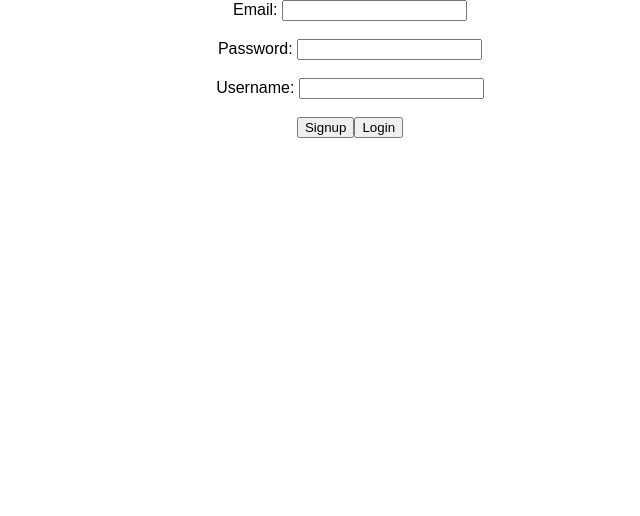
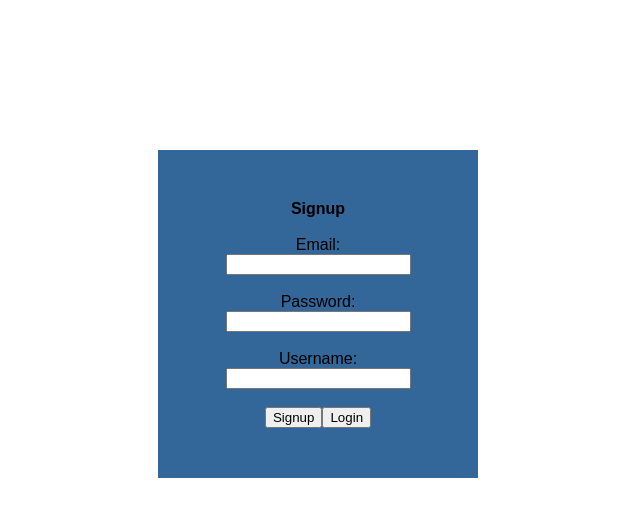
Before and after one commit to aiswarya309/webpage_03_10_22, a React (Create React App) app: page /signup in a window 1280 px wide. Shown: the top 516 px of the page, without its empty margins (290-930 px from the left). Built offline with nearby package versions, Linux system fonts and the light colour scheme.

Commit message:
first commit

```diff
--- /dev/null
+++ b/src/Redux/signup/signupType.tsx
@@ -0,0 +1 @@
+export const SIGNUP='SIGNUP'
--- a/src/component/Description/description.tsx
+++ b/src/component/Description/description.tsx
@@ -5,7 +5,7 @@ function Details(){
 	<div className="section-two">
 	<h2>Details</h2>
 	<p>
-        Lorem ipsum dolor sit amet, consectetur adipiscing elit. Phasellus ut magna turpis. Proin non fringilla nisi. Suspendisse malesuada felis id nibh<br/>
+        Lorem ipsum dolor amet, consectetur adipiscing elit. Phasellus ut magna turpis. Proin non fringilla nisi. Suspendisse malesuada felis id nibh<br/>
 	ullamcorper vulputate. Nam commodo dolor eu sem feugiat, id hendrerit nunc vestibulum. Quisque scelerisque elementum sem, id lobortis arcu pellentesque sit.<br/>
 	lacinia lobortis aliquet. Quisque pharetra arcu eget tortor malesuada faucibus. Praesent tempor lobortis facilisis. Phasellus et mattis tellus. Duis consectetur augue<br/>
 	 lacus, quis fringilla risus varius eget. Integer ut est sollicitudin, pulvinar est non, consectetur elit.
--- a/src/component/Footer/footer.tsx
+++ b/src/component/Footer/footer.tsx
@@ -2,6 +2,7 @@ import './FooterStyle.css'
 import { FaFacebookF,FaInstagram ,FaTwitter} from 'react-icons/fa';
 import './FooterStyle.css'
 function Footer(){
+    console.log("Footer.js")
     return(
         <footer className="common">
             <div className="container">
--- a/src/component/Header/header.tsx
+++ b/src/component/Header/header.tsx
@@ -13,6 +13,7 @@ type navData={
 }
 
 function Header(props:any){
+	console.log("Header.js")
 	let history =useHistory()
 	useEffect(()=>{
 		props.HeaderDispatch()
--- a/src/component/Login/Login.tsx
+++ b/src/component/Login/Login.tsx
@@ -1,4 +1,5 @@
-import { useState } from "react";
+import { useState,useEffect } from "react";
+import './login.css'
 import { useHistory ,Link} from "react-router-dom";
 import { authData } from "../../Redux/App/actionApp";
 import { useDispatch} from 'react-redux';
@@ -15,8 +16,7 @@ function Login(){
     const dispatch =useDispatch()
     const btnClick =() =>{
         if((txtName === 'admin') && (password === 'admin')){
-            toast.success("succes")
-
+            // toast.success("succes")
             sessionStorage.setItem("AuthValue","true")
             dispatch(authData())
             history.push('/')
@@ -24,13 +24,29 @@ function Login(){
             history.push('/login')
         }
     }
+    const logintextname=(val:any)=>{
+        setLoginData({...loginData,txtName:val.target.value})
+    }
+    const loginpassword=(val:any)=>{
+        setLoginData({...loginData,password:val.target.value})
+    }
+    const btnsignup =()=>{
+        history.push('/signup')
+    }
+    // useEffect(() => {
+    //     let isAuth:any = sessionStorage.getItem('AuthValue')
+    //     if(isAuth && isAuth !== 'undefined') {
+    //        history.push('/')
+    //     }
+    //  }, [])
         return(
-            <div>
+            <div className="container">
                 <form>
-                    Name: <input type="text"  onChange={(val)=>setLoginData({...loginData,txtName:val.target.value})} value={txtName}/><br/><br/>
-                    Password: <input type="password" onChange={(val)=>setLoginData({...loginData,password:val.target.value})} value={password}/><br/><br/>
+                    <b>Login</b> <br/><br/>
+                    Name: <input type="text"  onChange={logintextname} value={txtName}/><br/><br/>
+                    Password: <input type="password" onChange={loginpassword} value={password}/><br/><br/>
                     <button type="button" onClick={btnClick}>Login</button>
-                    <Link to="/signup">Signup</Link>
+                    <button type="button" onClick={btnsignup}>SignUp</button>
                 </form>
 
             </div>
--- /dev/null
+++ b/src/component/Login/login.css
@@ -0,0 +1,13 @@
+.container{
+    padding: 50px;
+    background-color: #336699;
+    width: 220px;
+    justify-content: center;
+    position: absolute;
+    top: 150px;
+    right: 40%;
+}
+.btnLogin{
+    background-color: rgba(77, 58, 83, 0.048);
+    padding: 50px;
+}
--- /dev/null
+++ b/src/component/signup/signup.css
@@ -0,0 +1,13 @@
+.container{
+    padding: 50px;
+    background-color: #336699;
+    width: 220px;
+    justify-content: center;
+    position: absolute;
+    top: 150px;
+    right: 40%;
+}
+.btnLogin{
+    background-color: rgba(77, 58, 83, 0.048);
+    padding: 50px;
+}
--- a/src/component/signup/signup.tsx
+++ b/src/component/signup/signup.tsx
@@ -1,6 +1,9 @@
 import {useState} from 'react'
 import { useHistory } from "react-router-dom";
 import axios from 'axios';
+import {ToastContainer ,toast} from 'react-toastify';
+import 'react-toastify/dist/ReactToastify.css'  ;
+import './signup.css'
 function Signup(){
     const [signup , setsignup]=useState({
             email :'',
@@ -10,21 +13,37 @@ function Signup(){
     const history =useHistory()
     const {email,password,name} =signup
     const btnclick=()=>{
+        // if(email === "" && password === " " && name === " "){
+        //     toast("Fill the field")
+        //     history.push('/signup')
+        // }else{
         axios.post('http://localhost:5000/auth/signup',{email,password,name})
+        toast("success...")
         history.push('/login')
         console.log("Signup",email,password,name)
+        // }
     }
-    const signupset=(e:any)=>{
+    const signupemail=(e:any)=>{
         setsignup({...signup,email:e.target.value})
     }
+    const signuppassword=(e:any)=>{
+        setsignup({...signup,password:e.target.value})
+    }
+    const signupname=(e:any)=>{
+        setsignup({...signup,name:e.target.value})
+    }
+    const btnlogin =()=>{
+        history.push('/login')
+    }
         return(
-            <div>
+            <div className='container'>
                 <form>
-                    Email: <input type="text" value={email} onChange={signupset}/><br/><br/>
-                    Password: <input type="password" value={password} onChange={(e)=>{setsignup({...signup,password:e.target.value})}}/><br/><br/>
-                    Username: <input type="text" value={name} onChange={(e)=>{setsignup({...signup,name:e.target.value})}}/><br/><br/>
+                    <b>Signup</b> <br/><br/>
+                    Email: <input type="text" value={email} onChange={signupemail}/><br/><br/>
+                    Password: <input type="password" value={password} onChange={signuppassword}/><br/><br/>
+                    Username: <input type="text" value={name} onChange={signupname}/><br/><br/>
                     <button type="button" onClick={btnclick}>Signup</button>
-                    <button type="button" onClick={()=>history.push('/login')}>Login</button>
+                    <button type="button" onClick={btnlogin}>Login</button>
 
                 </form>
             </div>
```
Also changed, not shown: src/Redux/signup/signupAction.tsx (added, +7 -0 lines), src/Redux/signup/signupMiddle.tsx (added, +15 -0 lines), src/Redux/signup/signupReducer.tsx (added, +16 -0 lines), 2 other files (tests, documents, lock files or other folders).
